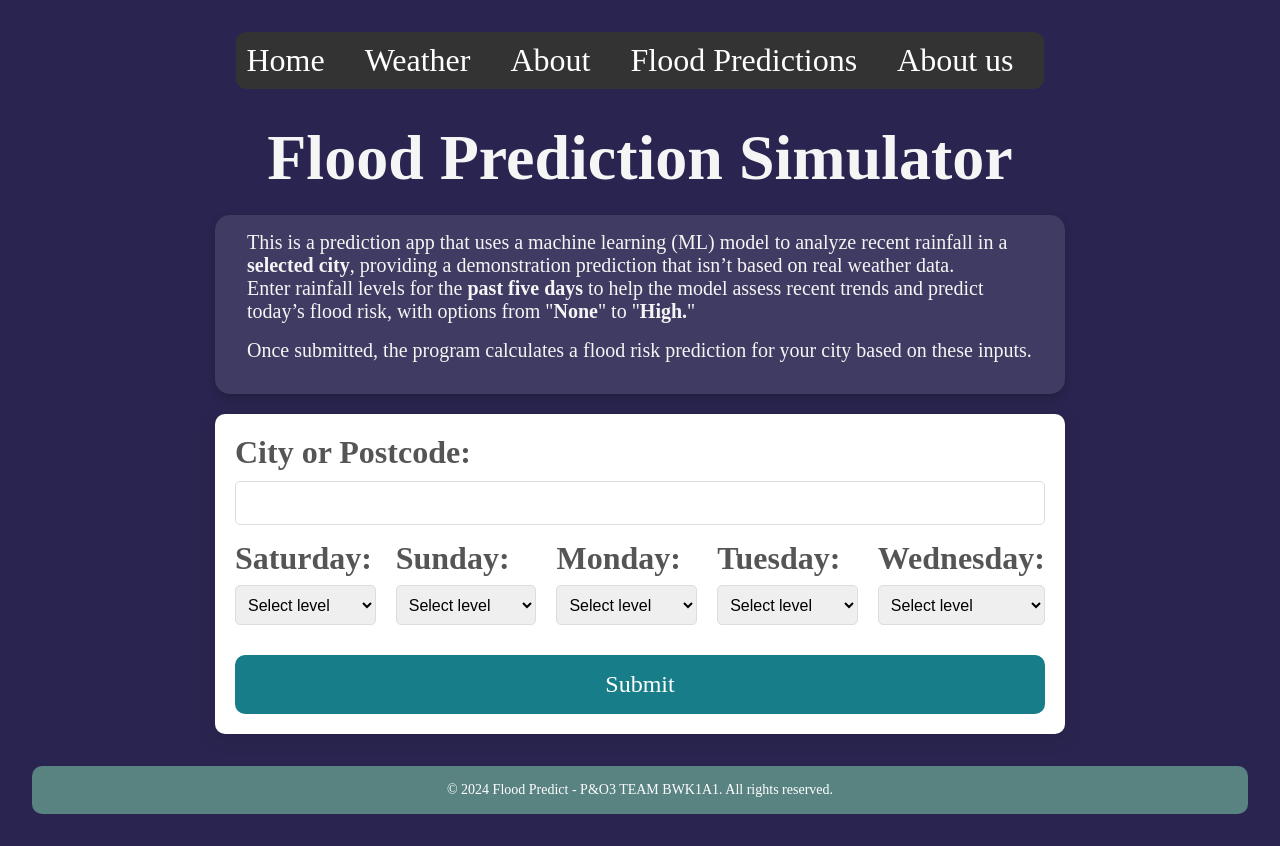
After one commit to Toon-Bervoets/FloodPredict, a Flask app: page /city_form in a window 1280 px wide. The commit adds this page. Run offline with Flask 3, Linux system fonts and the light colour scheme.

Commit message:
Fictional Predict 1.0

```diff
--- /dev/null
+++ b/city_form.py
@@ -0,0 +1,28 @@
+from datetime import datetime, timedelta
+from flask import flash
+
+# List of valid cities and postal codes
+VALID_CITIES = ['leuven', 'lummen', 'meise', 'houston', 'brussel']
+VALID_POSTAL_CODES = ['10001', '90001', '60601', '77001', '85001']
+
+# Function to get the last five days
+def get_last_five_days():
+    today = datetime.today()
+    days = [(today - timedelta(days=i)).strftime('%A') for i in range(1, 6)]
+    return days[::-1]
+
+# Function to process form data
+def process_form_data(city, day_values):
+    # Validate city or postal code
+    if city.lower() not in VALID_CITIES and city not in VALID_POSTAL_CODES:
+        flash("Please enter a valid city or postcode.")
+        return None, False
+
+    # Ensure all dropdowns are selected
+    if not all(day_values):
+        flash("Please select a level for each day.")
+        return None, False
+
+    # Simulate calculations
+    results = {"city": city.title(), "levels": day_values, "summary": "Sample Calculation Result"}
+    return results, True
--- a/server.py
+++ b/server.py
@@ -1,12 +1,13 @@
-from flask import Flask, jsonify, render_template, request
+from flask import Flask, jsonify, render_template, request, redirect, url_for
 from weather import get_current_weather
+from city_form import get_last_five_days, process_form_data
 from waitress import serve
 from datetime import datetime, timezone, timedelta
 import json
 import os
 
 app = Flask(__name__)
-
+app.secret_key="banaanaandeboom"
 
 @app.route('/')
 @app.route('/index')
@@ -45,6 +46,23 @@ def municipality_info(name):
     # Here, you can add logic to load more detailed information about the municipality
     # For now, it just displays the name
     return render_template('predict-info.html', title=name, name=name)
+
+@app.route('/city_form', methods=['GET', 'POST'])
+def city_form():
+    days = get_last_five_days()
+    if request.method == 'POST':
+        city = request.form.get('city')
+        day_values = [request.form.get(f'day-{i}') for i in range(5)]
+
+        # Process form data
+        results, success = process_form_data(city, day_values)
+
+        if success:
+            return render_template('city_form.html', days=days, results=results)
+        else:
+            return redirect(url_for('city_form'))
+
+    return render_template('city_form.html', days=days)
 
 @app.route('/weather')
 def get_weather():
--- /dev/null
+++ b/static/scripts/loading.js
@@ -0,0 +1,7 @@
+function showLoadingScreen() {
+    document.getElementById('loading').classList.add('active'); // Show loading screen
+}
+
+document.querySelector('form').addEventListener('submit', function() {
+    showLoadingScreen(); // Show loading screen on form submission
+});
--- /dev/null
+++ b/static/styles/form.css
@@ -0,0 +1,142 @@
+* {
+    box-sizing: border-box;
+}
+
+form {
+    max-width: 850px;
+    margin: 0 auto;
+    padding: 20px;
+    background-color: #ffffff;
+    border-radius: 10px;
+    box-shadow: 0 4px 20px rgba(0, 0, 0, 0.1);
+}
+
+h1 {
+    text-align: center;
+    margin-bottom: 20px;
+}
+
+label {
+    display: block;
+    margin-bottom: 8px;
+    font-weight: 600;
+    color: #555555;
+}
+
+input[type="text"], select {
+    width: 100%;
+    padding: 12px;
+    margin-bottom: 15px;
+    border: 1px solid #dddddd;
+    border-radius: 5px;
+    font-size: 16px;
+    transition: border-color 0.3s;
+}
+
+input[type="text"]:focus, select:focus {
+    border-color: #007BFF;
+    outline: none;
+}
+
+.day-dropdowns {
+    display: grid;
+    grid-template-columns: repeat(5, 1fr); /* Five equal columns for desktop */
+    gap: 20px; /* Space between dropdowns */
+    margin-bottom: 15px;
+}
+
+.day-dropdown {
+    display: flex;
+    flex-direction: column;
+}
+
+.day-dropdown select {
+    width: 100%;
+    height: 40px;
+    padding: 8px;
+}
+
+@media (max-width: 768px) {
+    .day-dropdowns {
+        grid-template-columns: 1fr; /* Stack all dropdowns in one column on mobile */
+    }
+}
+
+button {
+    width: 100%;
+    background-color: #177E89;
+    color: white;
+    border: none;
+    border-radius: 10px;
+    padding: 1rem 1rem;
+    font-size: 1.5rem;
+    transition: background-color 0.3s;
+    text-decoration: none;
+    cursor: pointer;
+    font-family: "Times New Roman", Times, serif;
+}
+
+button:hover {
+    background-color: #08605F;
+}
+
+.flash-messages {
+    color: #d9534f;
+    background-color: #f2dede;
+    border: 1px solid #ebccd1;
+    padding: 15px;
+    border-radius: 5px;
+    text-align: center;
+    margin-top: 20px;
+    margin-bottom: 20px;
+    font-weight: bold;
+    animation: fadeIn;
+    font-size: 1.5rem;
+    list-style: none;
+    padding: 0;
+}
+
+
+@keyframes fadeIn {
+    from {
+        opacity: 0;
+    }
+    to {
+        opacity: 1;
+    }
+}
+
+.results {
+    margin-top: 20px;
+    padding: 15px;
+    border: 1px solid #dddddd;
+    background-color: #f9f9f9;
+    border-radius: 5px;
+    color: #333333;
+}
+
+.day-levels {
+    display: flex;
+    flex-wrap: wrap;
+    gap: 10px;
+    margin-top: 10px;
+}
+
+.day-level {
+    background-color: #e0f7fa;
+    color: #177E89;
+    padding: 10px;
+    border-radius: 5px;
+    font-weight: bold;
+    box-shadow: 0 2px 5px rgba(0, 0, 0, 0.1);
+}
+
+.form-info {
+    max-width: 850px;
+    margin-top: 1rem;
+    background-color: rgba(255, 255, 255, 0.1);
+    border-radius: 15px;
+    padding: 1rem 2rem 1rem 2rem;
+    box-shadow: 0 4px 8px rgba(0, 0, 0, 0.2);
+    margin-bottom: 20px;
+}
--- /dev/null
+++ b/static/styles/loading.css
@@ -0,0 +1,23 @@
+/* Loading screen overlay */
+#loading {
+    position: fixed; /* Fixed to cover the entire viewport */
+    top: 0;
+    left: 0;
+    width: 100%;
+    height: 100%;
+    background-color: rgba(0, 0, 0, 0.9); /* Opaque background */
+    color: white;
+    font-size: 1.5em;
+    display: flex;
+    flex-direction: column;
+    align-items: center;
+    justify-content: center;
+    z-index: 9999; /* Ensure it's on top of everything */
+    visibility: hidden; /* Initially hidden */
+    pointer-events: none; /* Prevent interaction when hidden */
+}
+
+#loading.active {
+    visibility: visible; /* Show when active */
+    pointer-events: auto; /* Allow interaction when active */
+}
--- a/templates/base.html
+++ b/templates/base.html
@@ -25,7 +25,6 @@
 
     <footer>
         <p>&copy; 2024 Flood Predict - P&O3 TEAM BWK1A1. All rights reserved.</p>
-        <p>Follow us on <a href="#">Social Media</a></p>
     </footer>
 
 </body>
--- /dev/null
+++ b/templates/city_form.html
@@ -0,0 +1,71 @@
+{% extends "base.html" %}
+
+{% block title %}Flood Prediction Simulator{% endblock %}
+
+{% block content %}
+<link href="{{ url_for('static', filename='styles/loading.css') }}" rel="stylesheet" />
+<link href="{{ url_for('static', filename='styles/form.css') }}" rel="stylesheet" />
+
+<h1>Flood Prediction Simulator</h1>
+
+<div class="form-info">
+    <p class="jumbotron-text">This is a prediction app that uses a machine learning (ML) model to analyze recent rainfall in a <strong>selected city</strong>, providing a demonstration prediction that isn’t based on real weather data.
+
+        <br> Enter rainfall levels for the <strong>past five days</strong> to help the model assess recent trends and predict today’s flood risk, with options from "<strong>None</strong>" to "<strong>High.</strong>"</p>
+
+    <p class="jumbotron-text">Once submitted, the program calculates a flood risk prediction for your city based on these inputs.</p>
+</div>
+
+<form action="{{ url_for('city_form') }}" method="post" onsubmit="showLoadingScreen()">
+    <label for="city">City or Postcode:</label>
+    <input type="text" id="city" name="city" required>
+
+    <div class="day-dropdowns">
+        {% for day in days %}
+            <div class="day-dropdown">
+                <label for="day-{{ loop.index0 }}">{{ day }}:</label>
+                <select id="day-{{ loop.index0 }}" name="day-{{ loop.index0 }}" required>
+                    <option value="">Select level</option>
+                    <option value="none">None</option>
+                    <option value="low">Low</option>
+                    <option value="medium">Medium</option>
+                    <option value="high">High</option>
+                </select>
+            </div>
+        {% endfor %}
+    </div>
+
+    {% with messages = get_flashed_messages() %}
+        {% if messages %}
+            <div class="flash-messages">
+                {% for message in messages %}
+                    <p>{{ message }}</p>
+                {% endfor %}
+            </div>
+        {% endif %}
+    {% endwith %}
+
+
+    <button type="submit">Submit</button>
+
+    <!-- Loading Screen -->
+    <div id="loading">
+        <img src="{{ url_for('static', filename='img/loading_cloud.gif') }}" alt="Loading...">
+        <p>Loading, please wait...</p>
+    </div>
+
+    {% if results %}
+        <div class="results">
+            <h2>Results for {{ results.city }}</h2>
+            <p>Summary: {{ results.summary }}</p>
+            <div class="day-levels">
+                {% for level in results.levels %}
+                    <div class="day-level">{{ level }}</div>
+                {% endfor %}
+            </div>
+        </div>
+    {% endif %}
+</form>
+
+<script src="{{ url_for('static', filename='scripts/loading.js') }}"></script>
+{% endblock %}
```
Also changed, not shown: assets/data/overstromingen_vlaanderen.csv, static/img/loading_cloud.gif (added).
